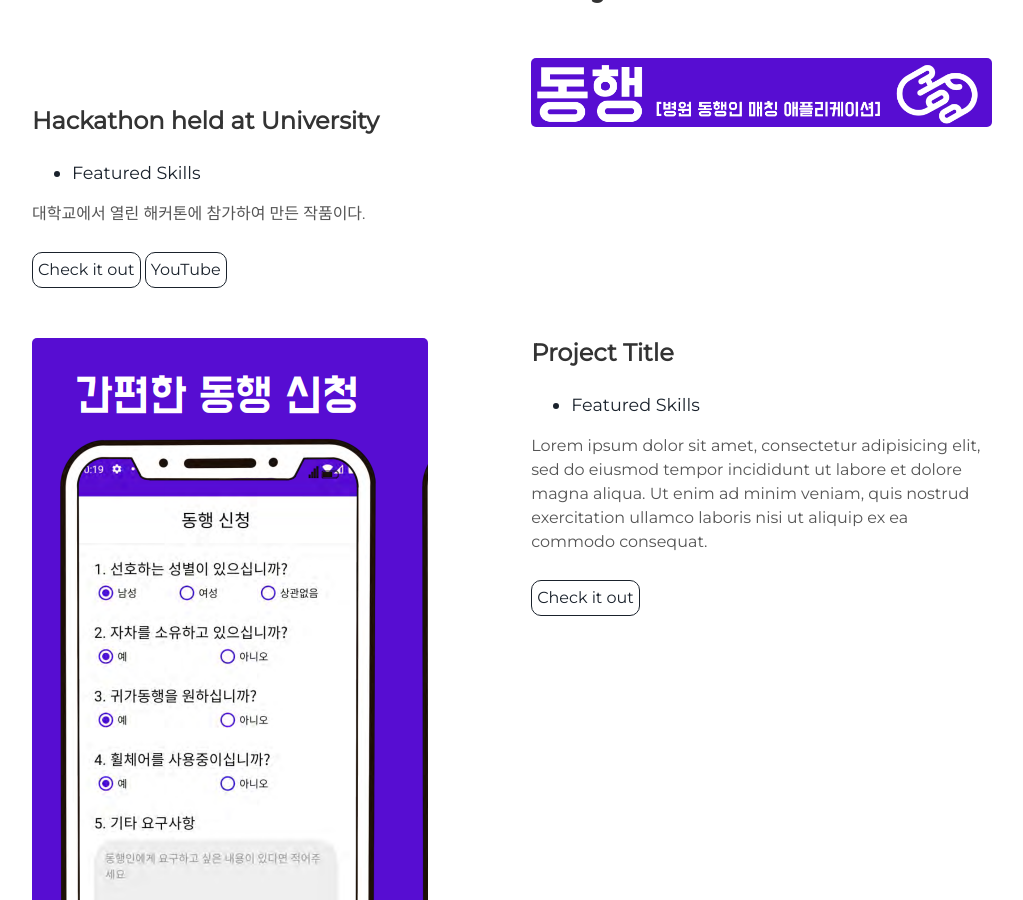
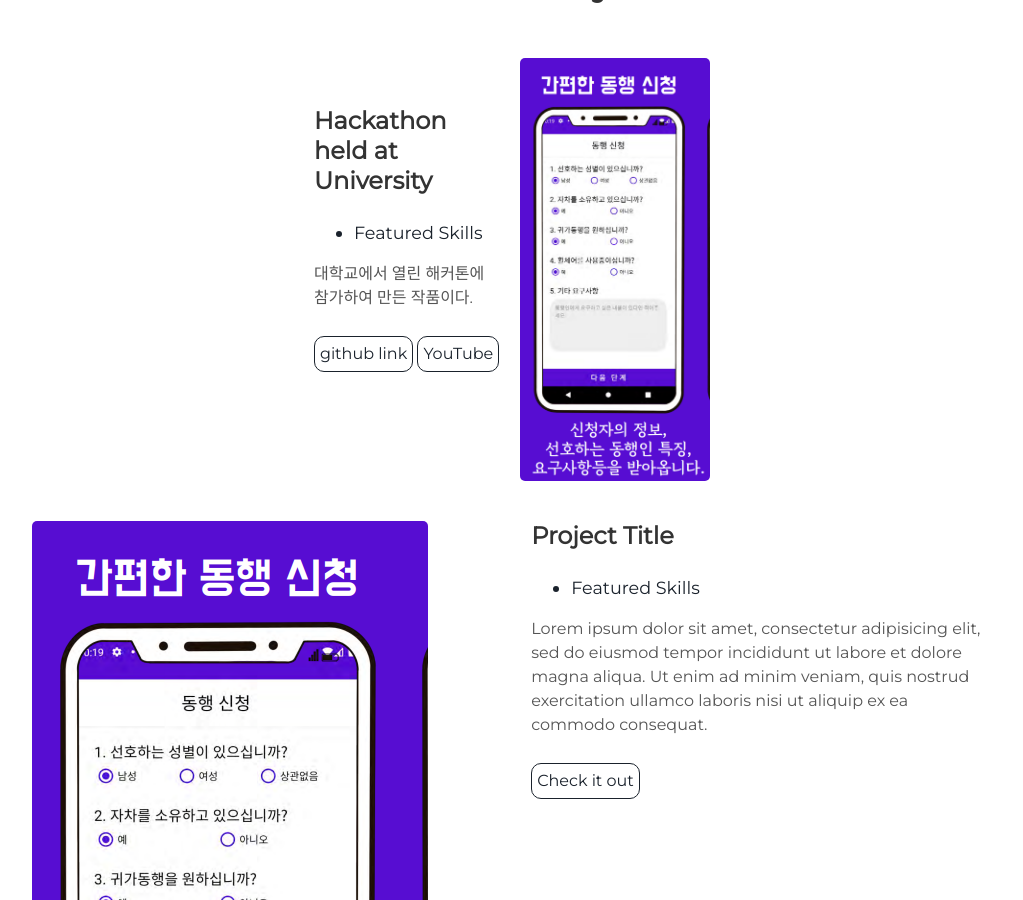
Before and after one commit to know0329/know0329.github.io, a Jekyll site: the page built from index.html, in a window 1280 px wide and 900 px high, scrolled down 1577 px. Shown: the whole window, without its empty margins (128-1151 px from the left). Built offline with Jekyll 4.4.1, drawn with Linux system fonts in a browser that asks for light colours.

Commit message:
Update projects.html

```diff
--- a/_includes/projects.html
+++ b/_includes/projects.html
@@ -3,7 +3,7 @@
 </div>
 <div class="user-projects">
   <div class="images-right">
-    <img alt="mountains" src="{{ "/assets/img/동행.PNG" | prepend: site.baseurl }}" />
+    <img alt="mountains" src="{{ "/assets/img/just-complete.PNG" | prepend: site.baseurl }}" />
   </div>
   <div class="contents">
     <h3> Hackathon held at University </h3>
@@ -11,7 +11,7 @@
       <li> Featured Skills</li>
     </ul>
     <p> 대학교에서 열린 해커톤에 참가하여 만든 작품이다.</p>
-    <a class="project-link" href="https://github.com/know0329/Just-complete">Check it out</a>
+    <a class="project-link" href="https://github.com/know0329/Just-complete">github link</a>
     <a class="project-link" href="https://www.youtube.com/watch?v=RArmRIkI-aI">YouTube</a>
 
   </div>
```
